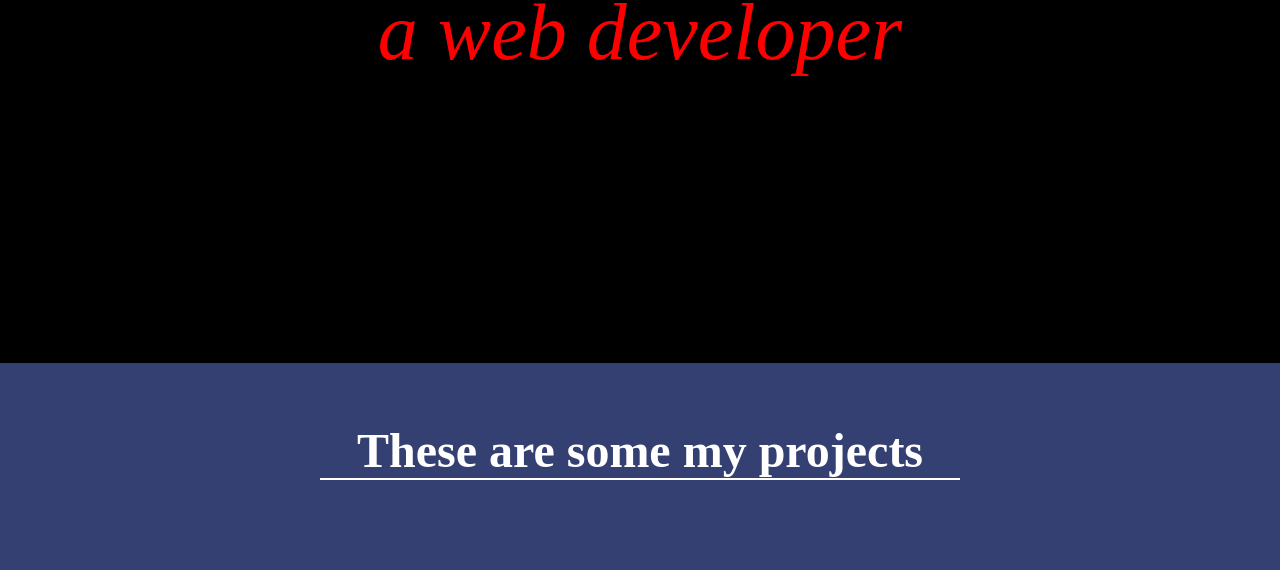
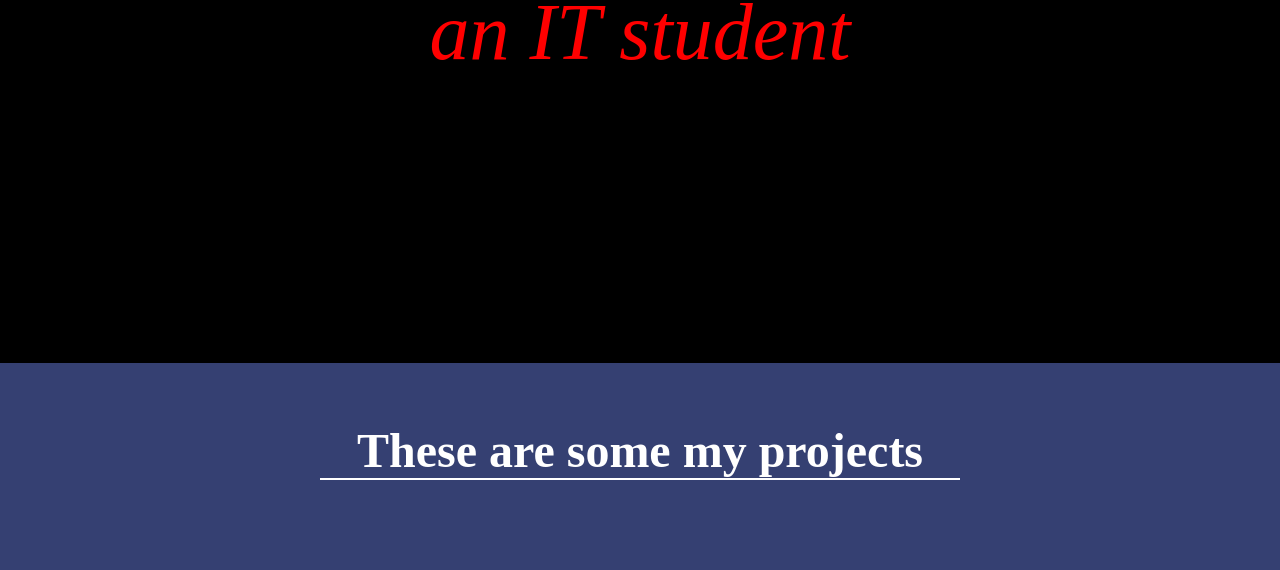
Before and after one commit to PhamHung2020/PersonalPortfolio, a plain HTML site: page index.html in a window 1280 px wide. Shown: the part 437-1007 px from the top of the page. Drawn offline with Linux system fonts and the light colour scheme.

Commit message:
Update header

```diff
--- a/index.html
+++ b/index.html
@@ -25,7 +25,7 @@
 
     <section id="welcome-section" class="welcome-section">
         <h1>Welcome, I am Hung</h1>
-        <p><em>a web developer</em></p>
+        <p><em>an IT student</em></p>
     </section>
 
     <section id="projects-section" class="projects-section">
```
Also changed, not shown: css/styles.css (line endings or trailing spaces).
